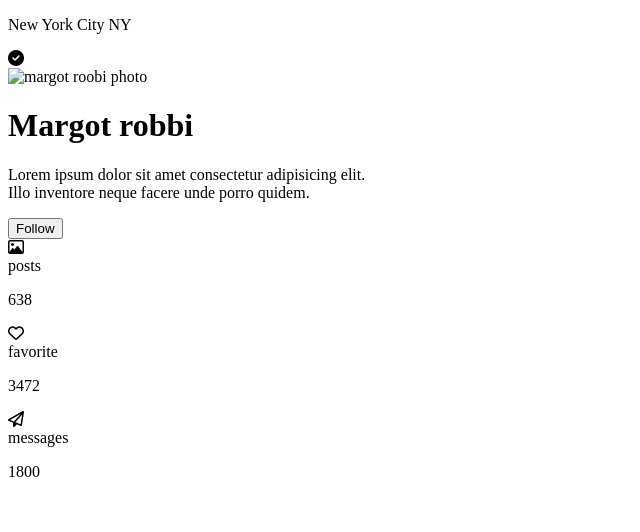
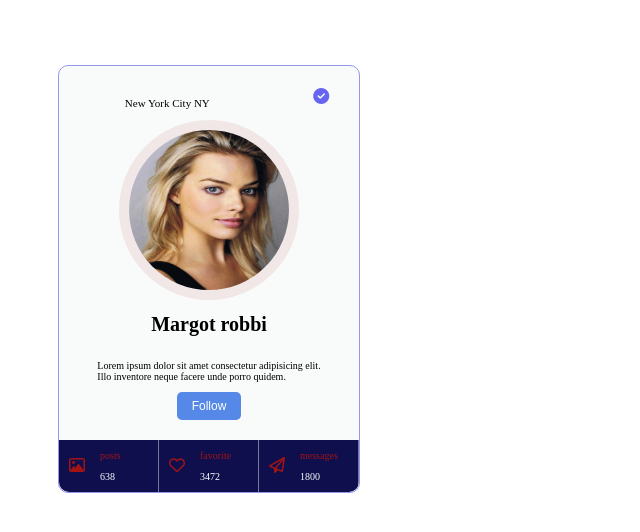
Before and after one commit to Nirmeen2018/all-task, a plain HTML site: page task5-verssion2/index.html in a window 1280 px wide. Shown: the whole page, without its empty margins (0-640 px from the left). Drawn offline with Linux system fonts and the light colour scheme.

Commit message:
new-update

```diff
--- a/task1-version2/assets/css/main1-v2.css
+++ b/task1-version2/assets/css/main1-v2.css
@@ -17,9 +17,10 @@
 .yellow-squer{
     background-color: yellow;
     position: absolute;
-    top: 30px;
-    left: 30px;
+    top: 15px;
+    left: 15px;
 }
+
 .red-squer,.blue-squer,.yellow-squer{
     width: 100px;
     height:100px;
--- a/task5-verssion2/assets/css/main5-v2.css
+++ b/task5-verssion2/assets/css/main5-v2.css
@@ -0,0 +1,87 @@
+:root{
+    margin: 0;
+    padding: 0;
+}
+.parent{
+    margin: 65px 0px 0px 50px;
+}
+.card{
+    width:300px;
+    background-color: rgb(249 251 251);
+    border: solid 1px rgb(151 151 233);
+    border-radius: 10px
+}
+.header {
+
+    display: grid;
+    grid-template-columns: auto auto;
+}
+.header p{
+    width:60%;
+    text-align: center;
+    font-size: 11px;
+    padding-left: 50px;
+    padding-top: 20px;
+}
+.header i{
+    margin: auto;
+    color: rgb(101, 101, 240);
+    padding-left: 30px;
+    padding-top: 5px;
+}
+.img_area img{
+    width: 160px;
+    height: 160px;
+    border-radius: 50%;
+    border: solid 10px #f2e7e7;
+    margin-inline: 40px;
+}
+
+.img_area h1{
+    font-size: 20px;
+}
+.img_area p{
+    font-size: 10px;
+}
+.img_area {
+display:grid;
+grid-template-rows: auto auto auto;
+justify-items: center;
+}
+
+.img_area button{
+    color: white;
+    background-color: rgb(86, 137, 231);
+    border: none;
+    border-radius: 5px;
+    font-size: 12px;
+    padding: 7px 15px;
+}
+.social-share{
+    display: flex;
+    justify-content: space-around;
+    align-items: center;
+    margin-top: 20px;
+    background-color: rgb(15, 15, 78);
+    width: 100%;
+    border-bottom-right-radius: 10px;
+    border-bottom-left-radius: 10px;
+}
+.row{
+    font-size: 10px;
+    width: 30%;
+    border-right: solid 1px rgb(222 222 240 / 50%);
+    padding-top: 10px;
+
+}
+.row p{
+    color: white;
+}
+.row span ,i{
+    color: rgb(160, 20, 20);
+}
+
+.social-share span i{
+    padding-right: 15px;
+    padding-left: 10px;
+}
--- a/task5-verssion2/index.html
+++ b/task5-verssion2/index.html
@@ -10,18 +10,17 @@
 <body>
   <div class="parent">
    <div class="card">
+
     <div class="header"><p>New York City NY</p>
    <i class="fa-solid fa-circle-check"></i></div>
 
    <div class="img_area">
-   <img  src="assets/img/margot robbi.jpeg" alt="margot roobi photo"/></div>
+   <img  src="assets/img/margot robbi.jpeg" alt="margot roobi photo"/>
 
-   <div class="content">
     <h1>Margot robbi</h1>
    <p>Lorem ipsum dolor sit amet consectetur adipisicing elit.
     <br/> Illo inventore neque facere unde porro quidem.</p>
-</div>
-    <div class="click-button">
+
       <button type="button" >Follow</button></div>
 
 <div class="footer">
```
Also changed, not shown: index.html (+1 -1 lines), task5-verssion2/assets/img/margot robbi.jpeg (added).
